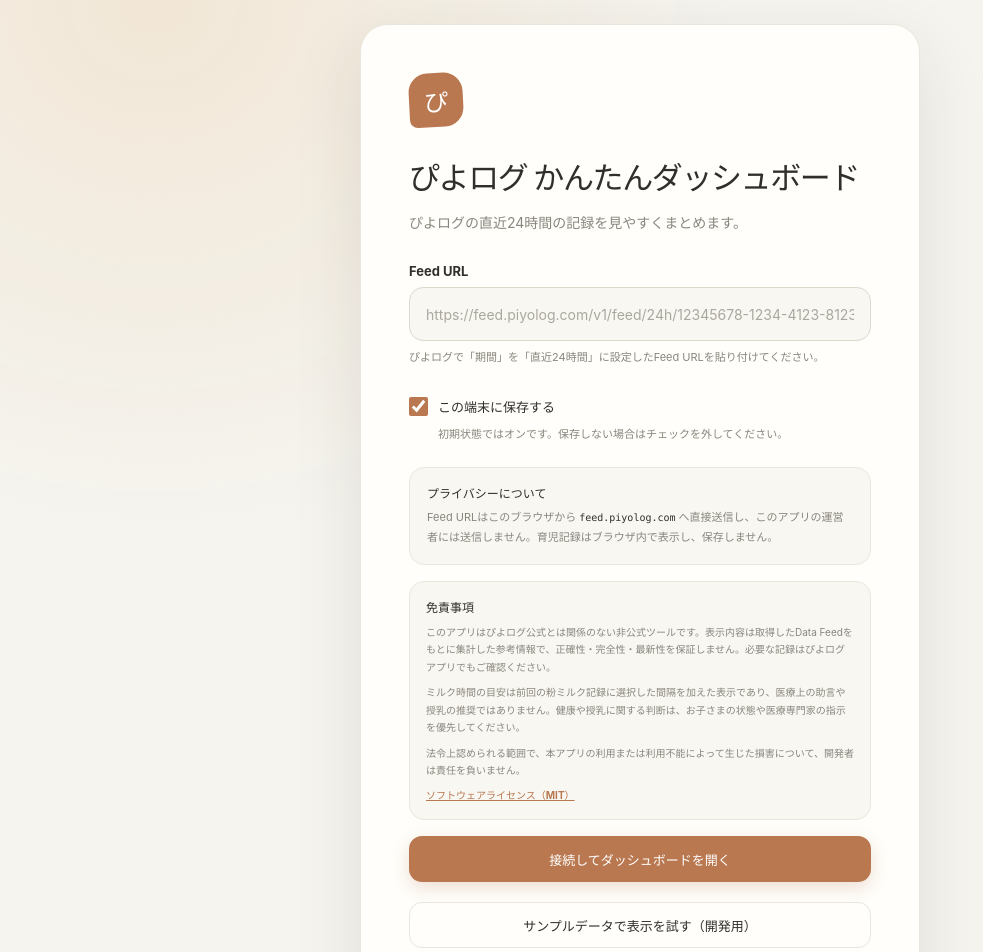
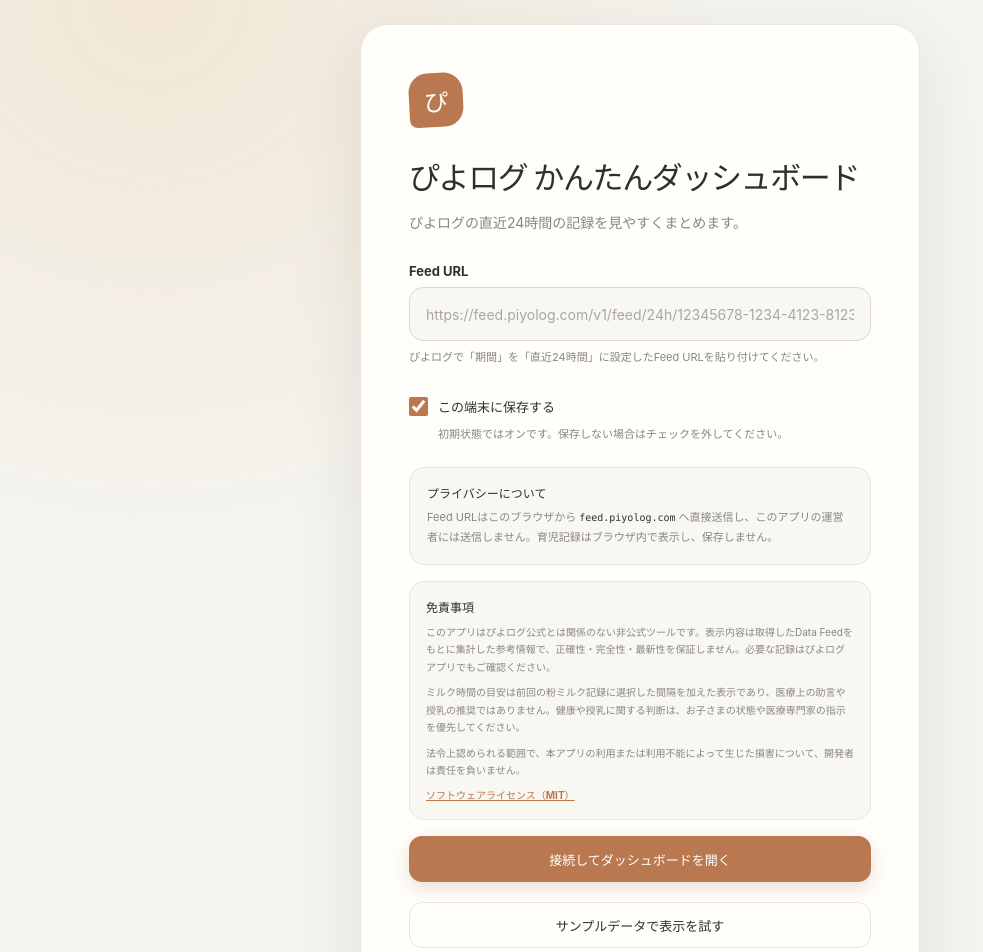
Before and after one commit to x0x0b/piyolog-dashboard, a React (Vite) app: page / in a window 1280 px wide. Shown: the top 952 px of the page, without its empty margins (0-983 px from the left). Built offline with nearby package versions, Linux system fonts and the light colour scheme.

Commit message:
feat: simplify mock data button label for improved clarity

```diff
--- a/src/components/FeedSetup.tsx
+++ b/src/components/FeedSetup.tsx
@@ -129,7 +129,7 @@
 
         {import.meta.env.DEV && (
           <button className="button button-quiet button-wide mock-button" onClick={onUseMock}>
-            サンプルデータで表示を試す（開発用）
+            サンプルデータで表示を試す
           </button>
         )}
         <p className="setup-footnote">
```
